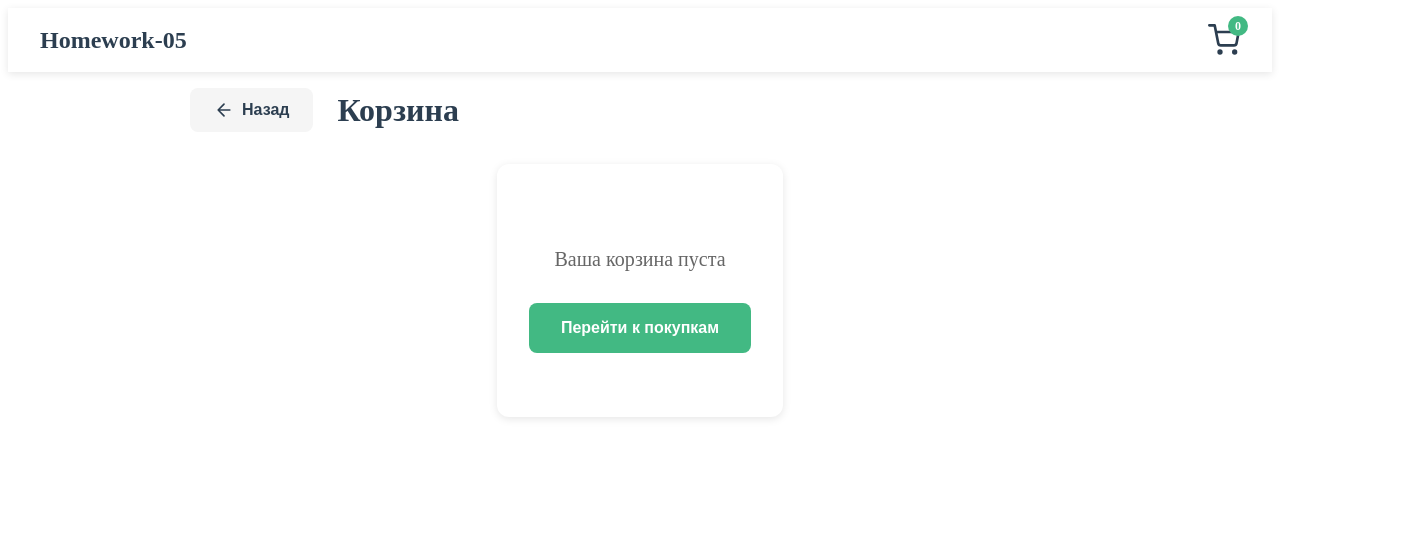
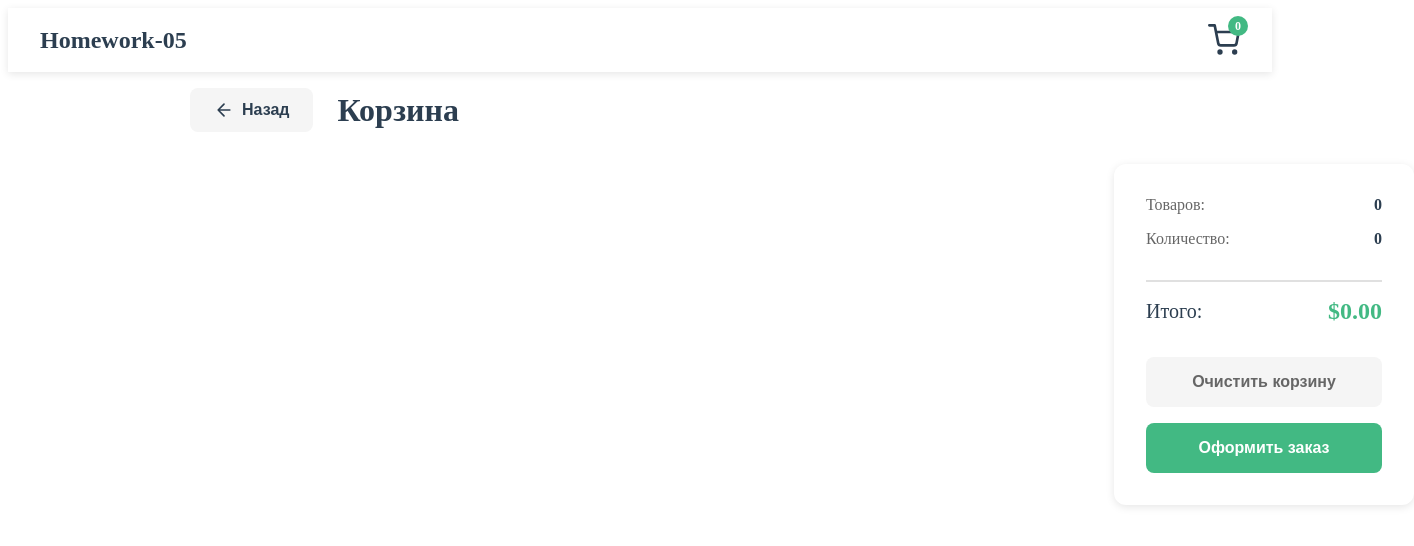
Before and after one commit to saniainf/OtusHomework, a Vue app in the folder homework-05/: page /basket in a window 1280 px wide. Shown: the top 546 px of the page, 1414 px wide, since content can reach past the window. Built offline with nearby package versions, Linux system fonts and the light colour scheme.

Commit message:
feat: добавлена проверка на пустую корзину перед переходом в корзину; обновлены кнопки и функции в компоненте Basket

```diff
--- a/homework-05/src/components/AppHeader.vue
+++ b/homework-05/src/components/AppHeader.vue
@@ -23,6 +23,10 @@ const router = useRouter();
 const basket = useBasketStore();
 
 function navigateToBasket() {
+  if (basket.totalCount === 0) {
+    return;
+  }
+
   router.push('/basket');
 }
 
--- a/homework-05/src/views/Basket.vue
+++ b/homework-05/src/views/Basket.vue
@@ -1,7 +1,7 @@
 <template>
   <div class="basket-page">
     <div class="basket-header">
-      <button @click="navigateToBack" class="back-to-products-btn">
+      <button @click="navigateToBack" class="back-btn">
         <svg xmlns="http://www.w3.org/2000/svg" width="20" height="20" viewBox="0 0 24 24" fill="none" stroke="currentColor" stroke-width="2" stroke-linecap="round" stroke-linejoin="round">
           <path d="M19 12H5M12 19l-7-7 7-7" />
         </svg>
@@ -10,12 +10,7 @@
       <h1 class="basket-title">Корзина</h1>
     </div>
 
-    <div v-if="items.length === 0" class="empty-basket">
-      <p>Ваша корзина пуста</p>
-      <button @click="navigateToBack" class="continue-shopping-btn">Перейти к покупкам</button>
-    </div>
-
-    <div v-else class="basket-content">
+    <div class="basket-content">
       <div class="basket-items">
         <BasketProductCard
           v-for="item in items"
@@ -42,7 +37,7 @@
         </div>
 
         <div class="basket-actions">
-          <button @click="basket.clear()" class="clear-btn">Очистить корзину</button>
+          <button @click="clearBasket" class="clear-btn">Очистить корзину</button>
           <button @click="navigateToCheckout" class="checkout-btn">Оформить заказ</button>
         </div>
       </div>
@@ -59,6 +54,11 @@ import BasketProductCard from '../components/BasketProductCard.vue';
 const router = useRouter();
 const basket = useBasketStore();
 const { items, totalCount, itemsCount, totalAmount } = storeToRefs(basket);
+
+function clearBasket() {
+  basket.clear();
+  navigateToBack();
+}
 
 function navigateToBack() {
   router.back();
@@ -85,7 +85,7 @@ function navigateToCheckout() {
   width: 900px;
 }
 
-.back-to-products-btn {
+.back-btn {
   display: flex;
   align-items: center;
   gap: 0.5rem;
@@ -100,11 +100,11 @@ function navigateToCheckout() {
   transition: all 0.2s ease;
 }
 
-.back-to-products-btn:hover {
+.back-btn:hover {
   background-color: #e0e0e0;
 }
 
-.back-to-products-btn svg {
+.back-btn svg {
   display: block;
 }
 
@@ -113,36 +113,6 @@ function navigateToCheckout() {
   font-weight: 600;
   color: #2c3e50;
   margin: 0;
-}
-
-.empty-basket {
-  text-align: center;
-  padding: 4rem 2rem;
-  background-color: #fff;
-  border-radius: 12px;
-  box-shadow: 0 2px 8px rgba(0, 0, 0, 0.1);
-}
-
-.empty-basket p {
-  font-size: 1.25rem;
-  color: #666;
-  margin-bottom: 2rem;
-}
-
-.continue-shopping-btn {
-  padding: 1rem 2rem;
-  font-size: 1rem;
-  font-weight: 600;
-  background-color: #42b983;
-  color: #fff;
-  border: none;
-  border-radius: 8px;
-  cursor: pointer;
-  transition: background-color 0.2s ease;
-}
-
-.continue-shopping-btn:hover {
-  background-color: #36a372;
 }
 
 .basket-content {
```
